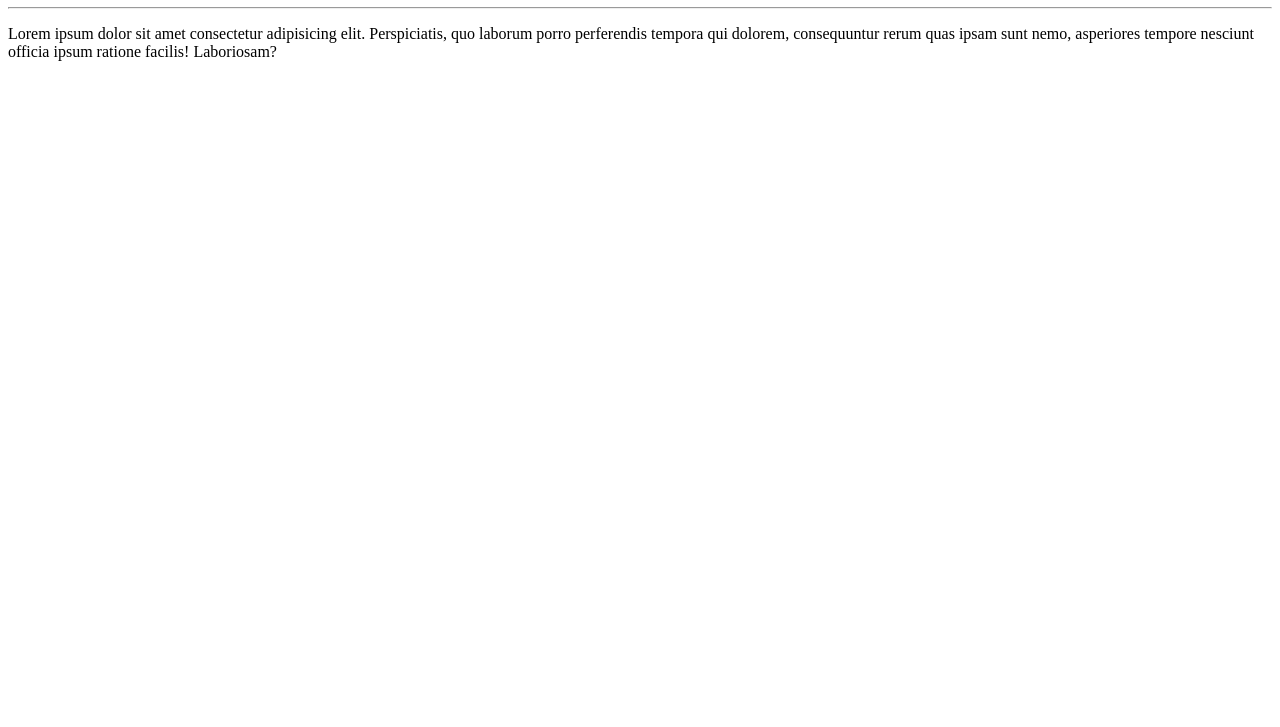
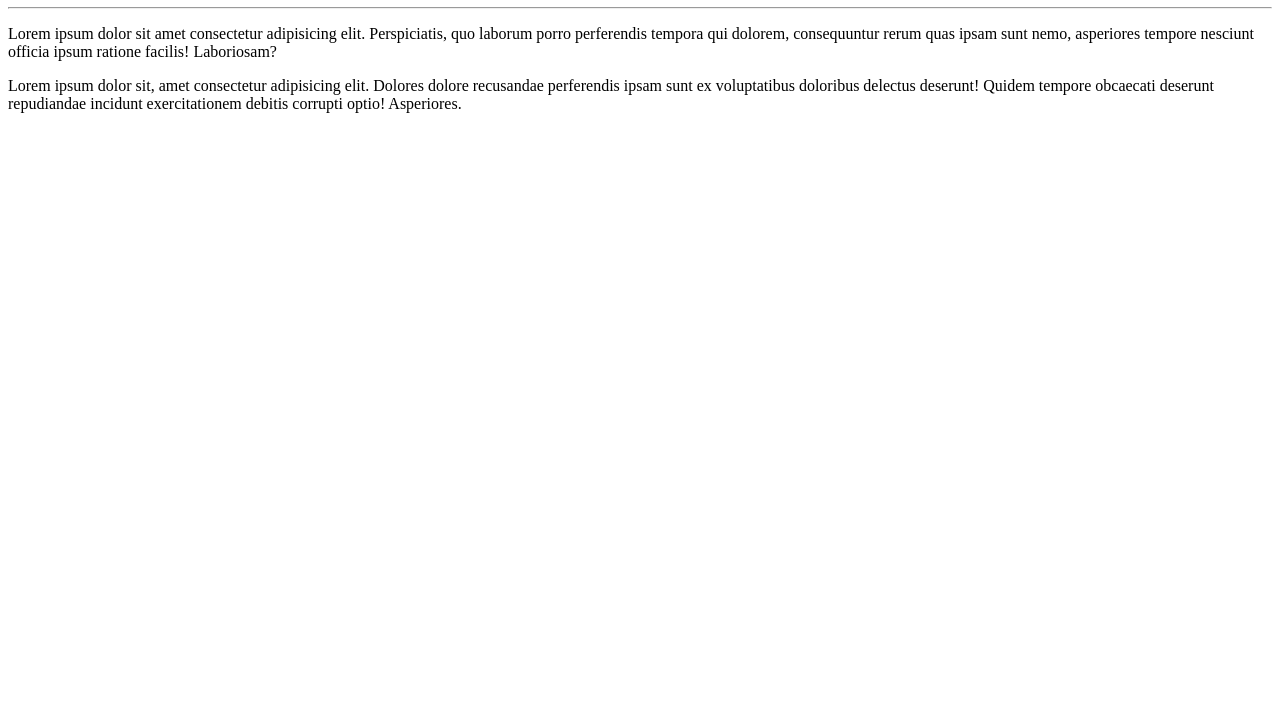
Before and after one commit to Antonio-ng3/Ola-mundo, a plain HTML site: page site-exemplo/index.html in a window 1280 px wide. Shown: the part 73-800 px from the top of the page. Drawn offline with Linux system fonts and the light colour scheme.

Commit message:
adicionei um paragrafo

```diff
--- a/site-exemplo/index.html
+++ b/site-exemplo/index.html
@@ -9,5 +9,6 @@
   <h1>Olá, Mundo!</h1>
   <hr>
   <p>Lorem ipsum dolor sit amet consectetur adipisicing elit. Perspiciatis, quo laborum porro perferendis tempora qui dolorem, consequuntur rerum quas ipsam sunt nemo, asperiores tempore nesciunt officia ipsum ratione facilis! Laboriosam?</p>
+  <p>Lorem ipsum dolor sit, amet consectetur adipisicing elit. Dolores dolore recusandae perferendis ipsam sunt ex voluptatibus doloribus delectus deserunt! Quidem tempore obcaecati deserunt repudiandae incidunt exercitationem debitis corrupti optio! Asperiores.</p>
 </body>
 </html>
```
